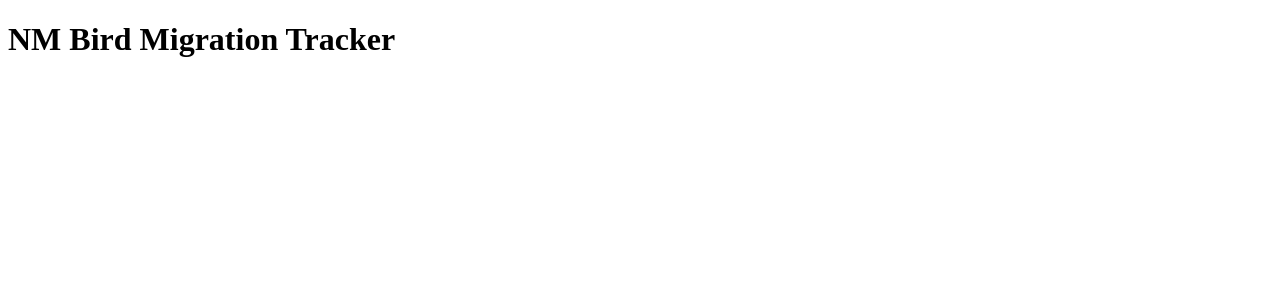
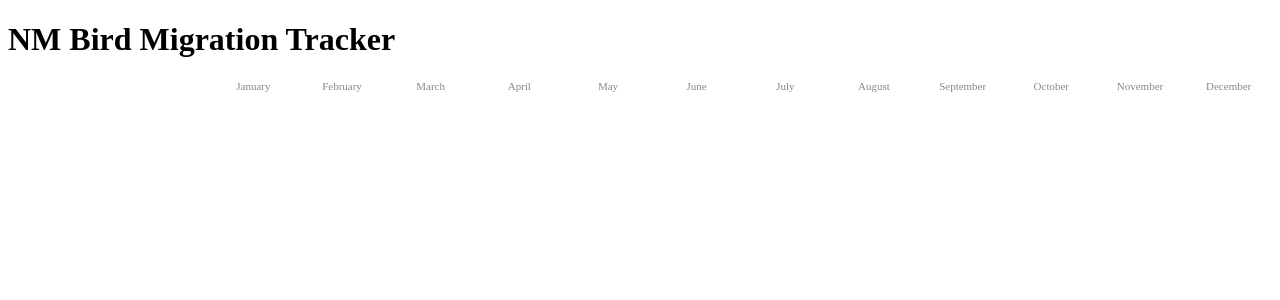
Before and after one commit to wal-co/nm-migration-tracker, a Flask app: page / in a window 1280 px wide. Shown: the top 300 px of the page. Run offline with Flask 3, Linux system fonts and the light colour scheme; data that the repository does not hold is empty.

Commit message:
Add caching, parallel requests, primitive bar chart UI

```diff
--- a/app.py
+++ b/app.py
@@ -1,6 +1,6 @@
-from flask import Flask, render_template, jsonify
+from flask import Flask, render_template, jsonify, request
 from ebird_client import EBirdClient
-from data import get_yearly_observations, build_presence_matrix, sort_matrix
+from data import get_cached_observations, get_yearly_observations, build_presence_matrix, sort_matrix
 
 app = Flask(__name__)
 
@@ -9,8 +9,9 @@ def index():
     return render_template("index.html")
 @app.route("/api/observations")
 def observations():
-    client = EBirdClient()
-    yearly = get_yearly_observations(client)
+    region = request.args.get("region", "US-NM")
+    client = EBirdClient(region)
+    yearly = get_cached_observations(client)
     matrix = sort_matrix(build_presence_matrix(yearly))
     return jsonify(matrix)
 if __name__ == "__main__":
--- a/data.py
+++ b/data.py
@@ -1,4 +1,28 @@
-from datetime import datetime
+import time
+import json
+import os
+from datetime import datetime, timedelta
+from concurrent.futures import ThreadPoolExecutor
+
+CACHE_FILE = "cache/observations.json"
+CACHE_EXPIRY_HOURS = 24
+
+def get_cached_observations(client, year=2025):
+    # if CACHE_FILE exists and is fresh, return cached data
+    if os.path.exists(CACHE_FILE):
+        # check time
+        modified_time = datetime.fromtimestamp(os.path.getmtime(CACHE_FILE))
+        if datetime.now() - modified_time < timedelta(hours=24):
+            # cache is fresh — read and return it
+            with open(CACHE_FILE, "r") as f:
+                return json.load(f)
+    # otherwise fetch fresh data, save, and return
+    data = get_yearly_observations(client, year)
+    os.makedirs("cache", exist_ok=True)
+    with open(CACHE_FILE, "w") as f:
+        json.dump(data, f)
+
+    return data
 
 def build_presence_matrix(observations):
     matrix = {}
@@ -22,11 +46,12 @@ def sort_matrix(matrix):
     return matrix
 
 def get_yearly_observations(client, year=2025):
+    start = time.time()
     hist_data = []
-    # loop through months 1 = jan
-    for i in range(1, 13):
-        print(f"Getting month {i}")
-        obs = client.get_historic_observations(year, i, 15)
-        print(f"Obs month {i}: {obs}")
-        hist_data.extend(obs)
+    # loop through months and fetch data
+    fetch_month = lambda month: client.get_historic_observations(year, month, 15)
+    with ThreadPoolExecutor() as executor:
+        results = list(executor.map(fetch_month, range(1, 13)))
+    hist_data = [obs for month_results in results for obs in month_results]
+    print(f"Fetched in {time.time() - start:.2f}s")
     return hist_data
--- a/ebird_client.py
+++ b/ebird_client.py
@@ -5,9 +5,9 @@ from dotenv import load_dotenv
 load_dotenv()
 
 class EBirdClient:
-    def __init__(self):
+    def __init__(self, region="US"):
         self.api_key = os.getenv("EBIRD_API_KEY")
-        self.region = "US-NM"
+        self.region = region
 
     def get_recent_observations(self):
         return self._make_request(f"data/obs/{self.region}/recent")
--- a/static/js/charts.js
+++ b/static/js/charts.js
@@ -0,0 +1,45 @@
+fetch("/api/observations")
+    .then(response => response.json())
+    .then(data => {
+        renderBarChart(data)
+    })
+
+function renderBarChart(data) {
+  const container = document.getElementById("bar-view")
+  const months = [
+    "January",
+    "February",
+    "March",
+    "April",
+    "May",
+    "June",
+    "July",
+    "August",
+    "September",
+    "October",
+    "November",
+    "December"]
+
+  //Create header
+  const header = document.createElement("div")
+  header.className = "month-header"
+  header.innerHTML = `<div class="species-name"></div>` +
+    months.map(m => `<div class="month-label">${m}</div>`).join("")
+
+  container.appendChild(header)
+
+  //Create species rows
+  for (const [species, presentMonths] of Object.entries(data)) {
+    const row = document.createElement("div")
+    row.className = "bar-row"
+    row.innerHTML = `<div class="species-name">${species}</div>` +
+        // loop through 1-12, create a cell for each month
+      Array.from({length: 12}, (_, i) => i + 1)
+        .map(month => presentMonths.includes(month) ?
+          `<div class="month-cell present"></div>` :
+          `<div class="month-cell"></div>`)
+        .join("")
+    container.appendChild(row)
+}
+
+}
--- a/static/style.css
+++ b/static/style.css
@@ -0,0 +1,30 @@
+.month-header, .bar-row {
+    display: grid;
+    grid-template-columns: 200px repeat(12, 1fr);
+    gap: 2px;
+    margin-bottom: 3px;
+    align-items: center;
+}
+
+.month-label {
+    font-size: 11px;
+    text-align: center;
+    color: #888;
+}
+
+.species-name {
+    font-size: 12px;
+    white-space: nowrap;
+    overflow: hidden;
+    text-overflow: ellipsis;
+}
+
+.month-cell {
+    height: 14px;
+    border-radius: 2px;
+    background: #eee;
+}
+
+.month-cell.present {
+    background: #1D9E75;
+}
--- a/templates/index.html
+++ b/templates/index.html
@@ -2,8 +2,11 @@
 <html>
 <head>
     <title>NM Bird Migration Tracker</title>
+    <link rel="stylesheet" href="{{ url_for('static', filename='style.css') }}">
 </head>
 <body>
     <h1>NM Bird Migration Tracker</h1>
+    <div id="bar-view"></div>
+    <script src="{{ url_for('static', filename='js/charts.js') }}"></script>
 </body>
 </html>
```
Also changed, not shown: 1 other file.
